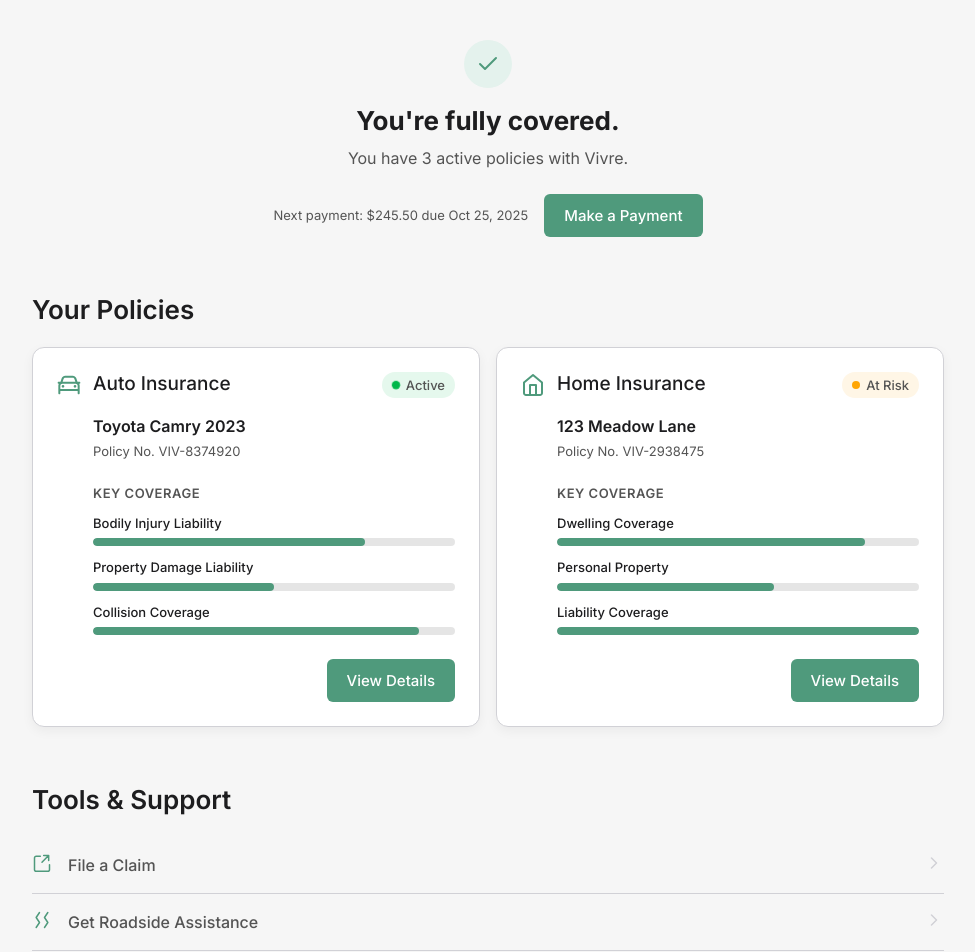
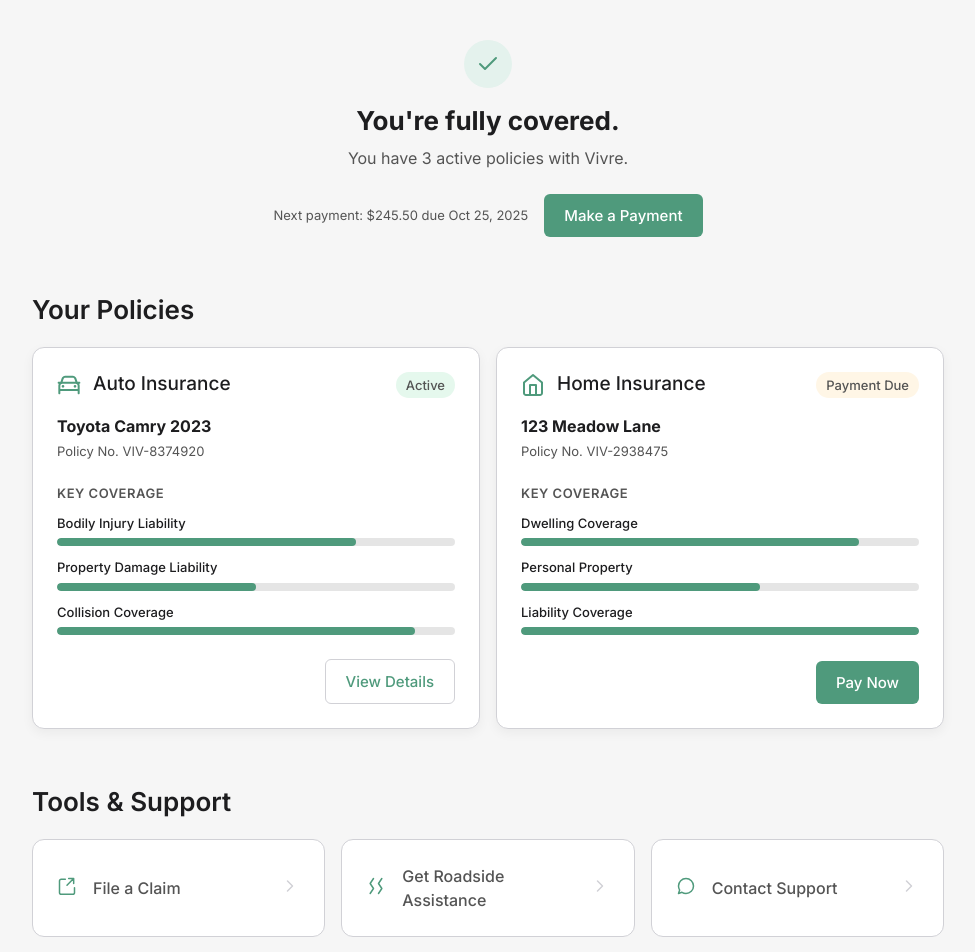
Before and after one commit to juanpatriciodoyle/vivre-my-policies, a React (Create React App) app: page / in a window 1280 px wide. Shown: the top 952 px of the page, without its empty margins (152-1127 px from the left). Built offline with nearby package versions, Linux system fonts and the light colour scheme.

Commit message:
update cards

```diff
--- a/src/components/Button.tsx
+++ b/src/components/Button.tsx
@@ -17,3 +17,13 @@ export const PrimaryButton = styled.button`
         background-color: ${({theme}) => theme.colors.primaryHover};
     }
 `;
+
+export const SecondaryButton = styled(PrimaryButton)`
+    background-color: #FFFFFF;
+    color: ${({theme}) => theme.colors.primary};
+    border: 1px solid ${({theme}) => theme.colors.borders};
+
+    &:hover {
+        background-color: ${({theme}) => theme.colors.primaryTint};
+    }
+`;
--- a/src/components/PolicyCard.tsx
+++ b/src/components/PolicyCard.tsx
@@ -1,6 +1,6 @@
 import styled, {css, keyframes} from 'styled-components';
 import {appTexts} from '../constants/text';
-import {PrimaryButton} from './Button';
+import {PrimaryButton, SecondaryButton} from './Button';
 import Text from './Text';
 import {CoverageItem} from './CoverageItem';
 
@@ -31,15 +31,6 @@ const fadeInUp = keyframes`
     }
 `;
 
-const pulse = keyframes`
-    0%, 100% {
-        transform: scale(1);
-    }
-    50% {
-        transform: scale(1.15);
-    }
-`;
-
 const statusStyles = {
     active: css`
         background-color: ${({theme}) => theme.colors.successTint};
@@ -47,7 +38,7 @@ const statusStyles = {
     `,
     warning: css`
         background-color: ${({theme}) => theme.colors.warningTint};
-        color: ${({theme}) => theme.colors.warning};
+        color: #000000;
     `,
     error: css`
         background-color: ${({theme}) => theme.colors.errorTint};
@@ -98,26 +89,12 @@ const StatusBadge = styled.div<StatusBadgeProps>`
     ${({$status}) => statusStyles[$status]};
 `;
 
-const StatusDot = styled.div<StatusBadgeProps>`
-    width: 8px;
-    height: 8px;
-    border-radius: 50%;
-    background-color: currentColor;
-    animation: ${({$status}) =>
-            $status === 'active'
-                    ? css`
-                        ${pulse} 2s ease-in-out infinite
-                    `
-                    : 'none'};
-`;
-
 const CardBody = styled.div`
     flex-grow: 1;
-    padding-left: 36px;
 `;
 
 const PolicyIdentifier = styled(Text)`
-    font-weight: ${({theme}) => theme.font.weights.semiBold};
+    font-weight: ${({theme}) => theme.font.weights.bold};
     color: ${({theme}) => theme.colors.textHeadings};
 `;
 
@@ -182,7 +159,6 @@ export const PolicyCard = ({
                     <Text as="h3" $variant="h3">{title}</Text>
                 </PolicyInfo>
                 <StatusBadge $status={status}>
-                    <StatusDot $status={status}/>
                     <Text as="span" $variant="caption" style={{fontWeight: 500}}>
                         {statusTextMap[status]}
                     </Text>
@@ -211,7 +187,11 @@ export const PolicyCard = ({
             </CardBody>
 
             <CardFooter>
-                <PrimaryButton>{appTexts.viewDetailsButton}</PrimaryButton>
+                {status === 'warning' ? (
+                    <PrimaryButton>{appTexts.payNowButton}</PrimaryButton>
+                ) : (
+                    <SecondaryButton>{appTexts.viewDetailsButton}</SecondaryButton>
+                )}
             </CardFooter>
         </CardContainer>
     );
--- a/src/components/ToolsSupportSection.tsx
+++ b/src/components/ToolsSupportSection.tsx
@@ -17,31 +17,33 @@ const SectionTitle = styled(Text)`
     margin-bottom: 20px;
 `;
 
-const List = styled.ul`
-    list-style: none;
-    padding: 0;
-    margin: 0;
-`;
+const ToolsGrid = styled.div`
+    display: grid;
+    grid-template-columns: 1fr;
+    gap: 16px;
 
-const ListItem = styled.li`
-    &:not(:last-child) {
-        border-bottom: 1px solid ${({theme}) => theme.colors.borders};
+    @media (min-width: 768px) {
+        grid-template-columns: repeat(3, 1fr);
     }
 `;
 
-const ListItemLink = styled.a`
+const ToolCard = styled.a`
+    box-sizing: border-box;
     display: flex;
     align-items: center;
     justify-content: space-between;
-    padding: 16px 8px;
-    margin: 0 -8px;
-    border-radius: 6px;
+    padding: 24px;
+    background-color: ${({theme}) => theme.colors.subtleBackground};
+    border-radius: ${({theme}) => theme.sizing.borderRadius.cards};
+    border: 1px solid ${({theme}) => theme.colors.borders};
     text-decoration: none;
     color: inherit;
-    transition: background-color 150ms ease;
+    transition: all 150ms ease;
 
     &:hover {
-        background-color: ${({theme}) => theme.colors.secondaryAction};
+        transform: translateY(-5px);
+        box-shadow: 0 12px 28px rgba(0, 0, 0, 0.08);
+        border-color: ${({theme}) => theme.colors.primary};
     }
 `;
 
@@ -71,10 +73,9 @@ export const ToolsSupportSection = () => {
             <SectionTitle as="h2" $variant="h2">
                 {appTexts.toolsSectionTitle}
             </SectionTitle>
-            <List>
+            <ToolsGrid>
                 {tools.map((tool) => (
-                    <ListItem key={tool.label}>
-                        <ListItemLink href="#">
+                    <ToolCard key={tool.label} href="#">
                         <LabelContainer>
                             <IconWrapper>{tool.icon}</IconWrapper>
                             <Text $variant="body" style={{fontWeight: 500}}>
@@ -84,10 +85,9 @@ export const ToolsSupportSection = () => {
                         <ChevronWrapper>
                             <ChevronRightIcon/>
                         </ChevronWrapper>
-                        </ListItemLink>
-                    </ListItem>
+                    </ToolCard>
                 ))}
-            </List>
+            </ToolsGrid>
         </SectionContainer>
     );
 };
--- a/src/constants/text.ts
+++ b/src/constants/text.ts
@@ -15,8 +15,9 @@ export const appTexts = {
     policyIdentifierHome: '123 Meadow Lane',
     policyNumberPrefix: 'Policy No. ',
     viewDetailsButton: 'View Details',
+    payNowButton: 'Pay Now',
     statusActive: 'Active',
-    statusAtRisk: 'At Risk',
+    statusAtRisk: 'Payment Due',
     statusLapsed: 'Lapsed',
     toolFileClaim: 'File a Claim',
     toolRoadsideAssistance: 'Get Roadside Assistance',
@@ -25,4 +26,6 @@ export const appTexts = {
     coverageBodilyInjury: 'Bodily Injury Liability',
     coveragePropertyDamage: 'Property Damage Liability',
     coverageCollision: 'Collision Coverage',
+    premiumAmountPrefix: 'Premium:',
+    nextPaymentDuePrefix: 'Next Payment:',
 };
```
Lines whose indentation alone changed are shown as unchanged.
